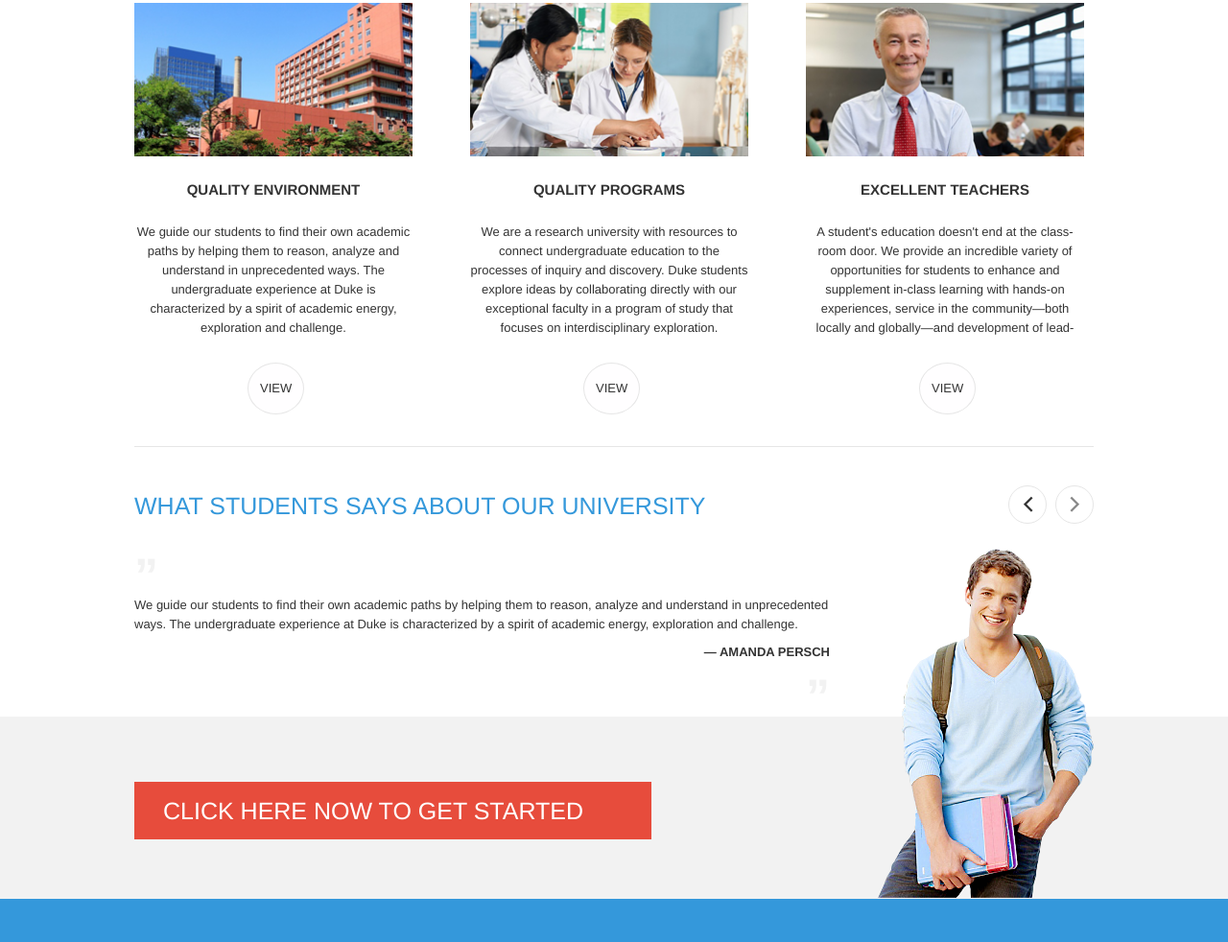
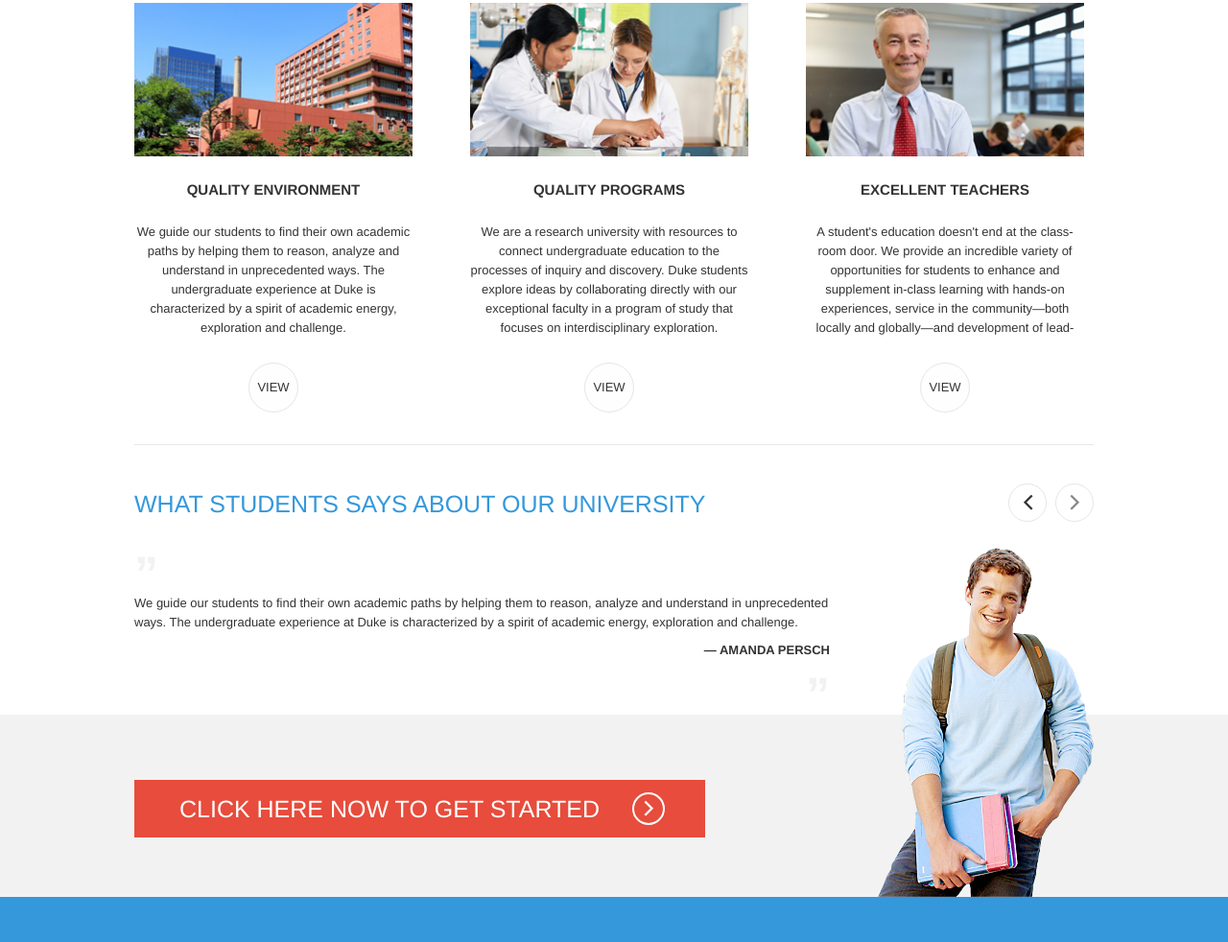
Before and after one commit to potapenkom/university, a website: page dest/index.html in a window 1280 px wide. Shown: the part 821-1803 px from the top of the page at 96% size. Drawn offline with Linux system fonts and the light colour scheme.

Commit message:
work on bugs

```diff
--- a/dest/index.html
+++ b/dest/index.html
@@ -20,9 +20,9 @@
                 <div class="header__nav">
                         <div class="connect">Connect:</div>
                     <nav class="nav">
-                        <a href="#" style="background-image: url(./img/facebook.png)"></a>
-                        <a href="№" style="background-image: url(./img/google_plus.png)"></a>
-                        <a href="№" style="background-image: url(./img/twitter.png)"></a>
+                        <a class="header__item" href="#" style="background-image: url(./img/facebook.png)"></a>
+                        <a class="header__item" href="№" style="background-image: url(./img/google_plus.png)"></a>
+                        <a class="header__item" href="№" style="background-image: url(./img/twitter.png)"></a>
                     </nav>
                 </div>
             </div>
@@ -92,25 +92,19 @@
                     <a href="#" class="benefit__img" style="background-image: url(./img/build.png);"></a>
                      <h2 class="benefit__title">  Quality environment </h2>
                      <p class="benefit__text"> We guide our students to find their own academic paths by helping them to reason, analyze and understand in unprecedented ways. The undergraduate experience at Duke is characterized by a spirit of academic energy, exploration and challenge. </p>
-                     <div class="benefit__buttons">
-                        <a href="#" class="benefit__button">View</a>
-                     </div>
+                     <a href="#" class="benefit__button"><div class="benefits__button">View</div></a>
                 </div>
                 <div class="benefit">
                      <a href="#" class="benefit__img" style="background-image: url(./img/women.png);"></a>
                      <h2 class="benefit__title">Quality programs </h2>
                      <p class="benefit__text">We are a research university with resources to connect undergraduate education to the processes of inquiry and discovery. Duke students explore ideas by collaborating directly with our exceptional faculty in a program of study that focuses on interdisciplinary exploration.</p>
-                     <div class="benefit__buttons">
-                        <a href="#" class="benefit__button">View</a>
-                     </div>
+                     <a href="#" class="benefit__button"><div class="benefits__button">View</div></a>
                 </div>
                 <div class="benefit">
                      <a href="#" class="benefit__img" style="background-image: url(./img/professor.png);"></a>
                      <h2 class="benefit__title">Excellent teachers</h2>
                      <p class="benefit__text">A student's education doesn't end at the class- room door. We provide an incredible variety of opportunities for students to enhance and supplement in-class learning with hands-on experiences, service in the community—both locally and globally—and development of lead-</p>
-                     <div class="benefit__buttons">
-                        <a href="#" class="benefit__button">View</a>
-                     </div>
+                     <a href="#" class="benefit__button"><div class="benefits__button">View</div></a>
                 </div>
             </div>
         </div>
@@ -119,7 +113,7 @@
 <section class="reviews__section">
     <div class="container">
         <div class="reviews">
-            <div class="review__wrap">
+            <div class="review__title">
                  <h3>What Students Says About Our University</h3>
                  <div class="review__buttons">
                         <div class="review__button">
@@ -139,21 +133,16 @@
                 <div class="review__quotes__last">”</div>
             </div>
         </div>
-
     </div>
 </section>
 <section class="review__footer" style="background-color: #f2f2f2;">
     <div class="container">
             <div class="reviews__footer">
-                    <div class="reviews__button" style="background-color: #e74c3c;">
-                       <a href="#">Click Here Now to Get Started </a>
-                    </div>
-                    <div class="reviews__photo" style="background-image: url(./img/man.png);"></div>
+                <a class="reviews__button" style="background-color: #e74c3c;" href="#">Click Here Now to Get Started <div class="reviews__item"><img src="./img/button.png" alt="check"></div> </a>
+                 <div class="reviews__photo" style="background-image: url(./img/man.png);"></div>
                </div>
     </div>
-
 </section>
-
 <footer class="footer" style="background-color: #3498db;">
     <div class="container">
         <div class="header__wrap">
--- a/src/sass/main.sass
+++ b/src/sass/main.sass
@@ -116,7 +116,7 @@
     max-width: 360px
     float: right
     position: relative
-    bottom: 345px
+    bottom: 500px
     padding: 30px 25px
     z-index: 1
     background-color: #ffff
@@ -230,25 +230,19 @@ input[type=file]
     color: #333333
     line-height: 1.538
     text-align: center
-    overflow: hidden
-
-.benefit__buttons
-    padding: 26px 0 0 118px
+    padding: 0 0 26px 0
 
 .benefit__button
-    display: inline-block
-    position: relative
-    padding: 19.5px 12px
+    display: flex
+    justify-content: center
+    align-items: center
+    width: 50px
+    height: 50px
+    margin: 0 auto
     border: 1px solid #e6e6e6
     border-radius: 50%
     background-color: #fffeff
-    font-size: 13px
-    font-family: Helvetica
-    text-align: center
-    text-transform: uppercase
-    color: #333333
     text-decoration: none
-    outline: none
 
     &:before
         content: ""
@@ -259,18 +253,26 @@ input[type=file]
         z-index: -1
         background-color: #f2f2f2
 
-a:hover
+.benefit__button:hover
     background:  #f2f2f2
     &:before
         bottom: 0%
         top: auto
         height: 100%
 
+.benefits__button
+    display: inline-block
+    font-size: 13px
+    font-family: Helvetica
+    text-align: center
+    text-transform: uppercase
+    color: #333333
+
 .reviews
     padding: 40px 0 0 0
 
 
-.review__wrap
+.review__title
     display: flex
     justify-content: space-between
     align-items: center
@@ -309,7 +311,7 @@ a:hover
         background-color: #f2f2f2
         background-repeat: no-repeat
 
-a:hover
+.review__next:hover , .review__prev:hover
     background:  #f2f2f2
     background-repeat: no-repeat
     background-position: 50% 50%
@@ -353,32 +355,41 @@ a:hover
 
 .reviews__footer
     padding: 68px 0 62px 0
+    position: relative
 
 .reviews__button
     display: flex
-    justify-content: space-between
-    max-width: 539px
-
-    a
-        padding: 9px 70px 9px 30px
-        font-size: 25px
-        font-family: "Helvetica"
-        text-transform: uppercase
-        color: #ffffff
-        line-height: 1.68
-        text-align: left
-        text-decoration: none
+    justify-content: space-around
+    align-items: center
+    max-width: 540px
+    padding: 9px 25px 9px 30px
+    font-size: 25px
+    font-family: "Helvetica"
+    text-transform: uppercase
+    color: #ffffff
+    line-height: 1.68
+    text-align: left
+    text-decoration: none
 
     a:hover
         background:  #e74c3c
+
+.reviews__item
+    display: flex
+    justify-content: center
+    align-items: center
+    height: 30px
+    width: 30px
+    border: 2px solid #ffffff
+    border-radius: 50%
 
 .reviews__photo
     height: 0
     padding: 182px 112.5px
     background-repeat: no-repeat
-    float: right
-    position: relative
-    bottom: 303px
+    position: absolute
+    right: 0
+    bottom: 0
 
 .footer
     padding: 50px 0 65px 0
```
Also changed, not shown: dest/css/main.css, dest/img/button.png (added).
